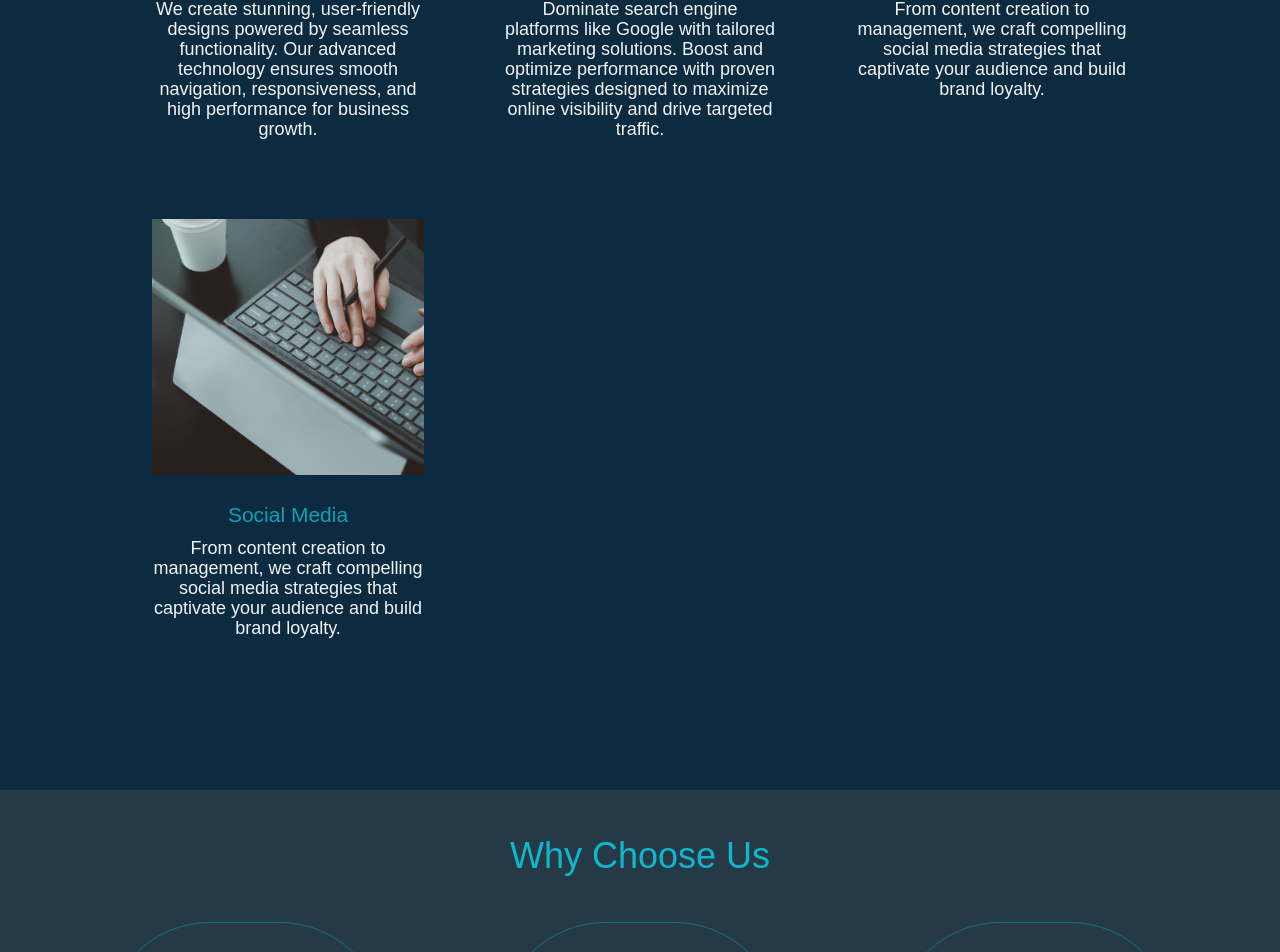
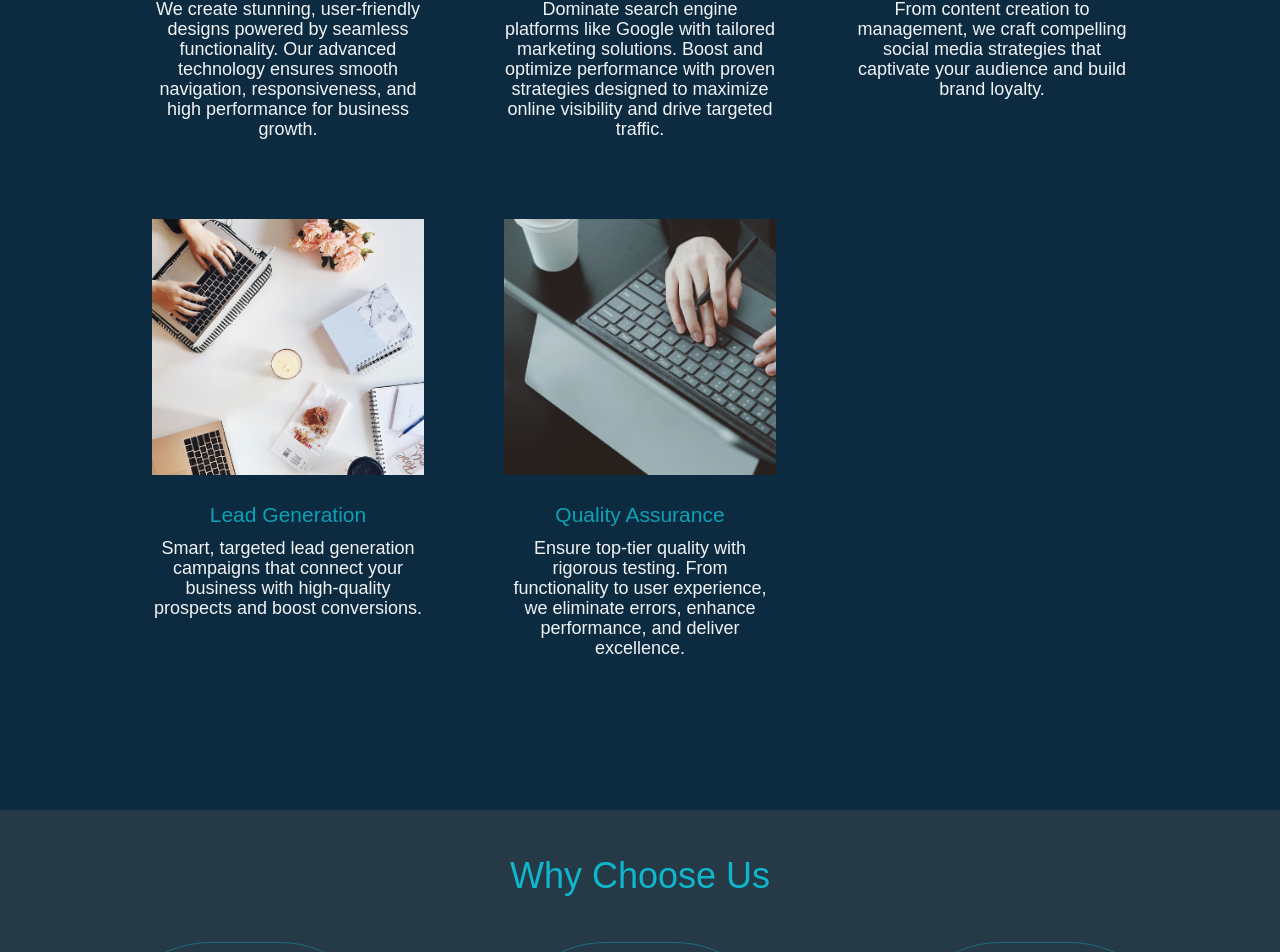
Before and after one commit to booali9/errand, a React (Create React App) app: page / in a window 1280 px wide. Shown: the part 1895-2847 px from the top of the page. Built offline with nearby package versions, Linux system fonts and the light colour scheme.

Commit message:
change in content

```diff
--- a/src/Services.jsx
+++ b/src/Services.jsx
@@ -43,15 +43,27 @@ const Services = () => {
           <p className="text-sm text-[#f2f3f5]" style={{ fontSize: '18px' }}>From content creation to management, we craft compelling social media strategies that captivate your audience and build brand loyalty.</p>
         </div>
          {/* Service 4 */}
-        <div className="flex flex-col items-center p-6 rounded-lg text-center">
+      <div className="flex flex-col items-center p-6 rounded-lg text-center">
+          <img
+            src={service2}
+            alt="Social Media"
+            className="w-full h-64 object-cover mb-6 max-w-[300px] mx-auto"
+          />
+          <h3 className="font-medium text-[#0ea0b5] mb-2" style={{ fontSize: '21px' }}>Lead Generation</h3>
+          <p className="text-sm text-[#f2f3f5]" style={{ fontSize: '18px' }}>Smart, targeted lead generation campaigns that connect your business with high-quality prospects and boost conversions.</p>
+        </div>
+
+         {/* Service 5*/}
+      <div className="flex flex-col items-center p-6 rounded-lg text-center">
           <img
             src={service3}
             alt="Social Media"
             className="w-full h-64 object-cover mb-6 max-w-[300px] mx-auto"
           />
-          <h3 className="font-medium text-[#0ea0b5] mb-2" style={{ fontSize: '21px' }}>Social Media</h3>
-          <p className="text-sm text-[#f2f3f5]" style={{ fontSize: '18px' }}>From content creation to management, we craft compelling social media strategies that captivate your audience and build brand loyalty.</p>
+          <h3 className="font-medium text-[#0ea0b5] mb-2" style={{ fontSize: '21px' }}>Quality Assurance</h3>
+          <p className="text-sm text-[#f2f3f5]" style={{ fontSize: '18px' }}>Ensure top-tier quality with rigorous testing. From functionality to user experience, we eliminate errors, enhance performance, and deliver excellence.</p>
         </div>
+
       </div>
     </div>
   );
```
